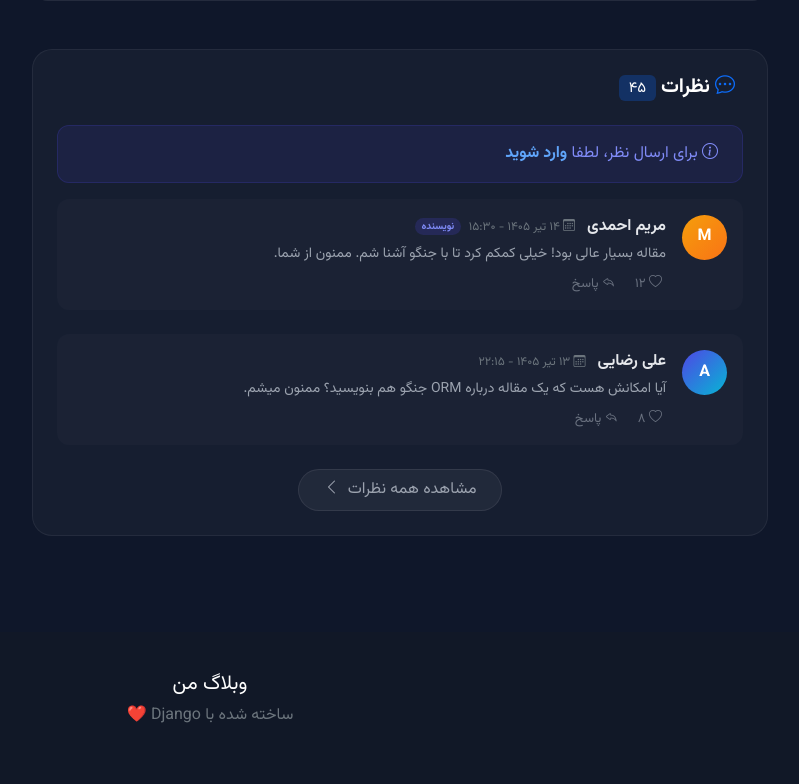
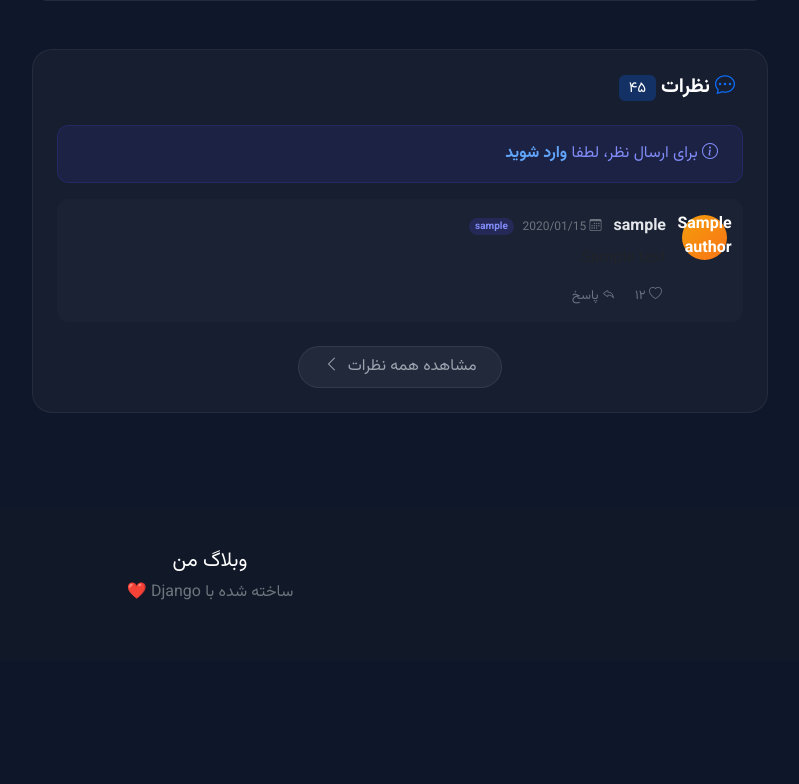
Before and after one commit to behrouzyou/My_Blog_Django, a Django app: template templates/article_detail.html in a window 1280 px wide. Shown: the part 1438-2222 px from the top of the page, without its empty margins (430-1229 px from the left). After the commit the page ends 2038 px from the top, so only its background shows below. Run offline with Django 5.2, Linux system fonts and the light colour scheme; the template is opened without the code that fills it: most values are stand-ins (such as "Sample title", 1, 10 or a date in 2020); grey boxes marked "Sample" are stand-in pictures.

Commit message:
comments section (model,view,template,adminmodel) done

```diff
--- a/templates/article_detail.html
+++ b/templates/article_detail.html
@@ -160,6 +160,7 @@
                         {% if user.is_authenticated %}
                             <form method="post" class="mb-4">
                                 {% csrf_token %}
+                                {{ comment_form.as_p }}
                                 <div class="mb-3">
                                     <label for="comment" class="form-label text-white-50" style="font-size: 14px;">
                                         <i class="bi bi-pencil me-1"></i> نظر خود را بنویسید
@@ -176,31 +177,33 @@
                             <div class="alert" style="background: rgba(79, 70, 229, 0.1); border: 1px solid rgba(79, 70, 229, 0.2); border-radius: 12px; color: #818cf8;">
                                 <i class="bi bi-info-circle me-2"></i>
                                 برای ارسال نظر، لطفا
-                                <a href="#" class="fw-bold text-decoration-none" style="color: #60a5fa;">وارد شوید</a>
+                                <a href="{% url 'account_login' %}?next{{request.path}}" class="fw-bold text-decoration-none" style="color: #60a5fa;">وارد شوید</a>
                             </div>
                         {% endif %}
 
                         <!-- لیست نظرات -->
                         <div class="comments-list">
                             <!-- نظر اول -->
-                            <div class="d-flex gap-3 mb-4 p-3" style="background: rgba(255,255,255,0.02); border-radius: 12px; transition: 0.3s;">
+
+                            {% for comment in comments %}
+                                                            <div class="d-flex gap-3 mb-4 p-3" style="background: rgba(255,255,255,0.02); border-radius: 12px; transition: 0.3s;">
                                 <div class="flex-shrink-0">
                                     <div class="avatar-sm" style="width: 45px; height: 45px; background: linear-gradient(135deg, #f59e0b, #f97316); border-radius: 50%; display: flex; align-items: center; justify-content: center; font-weight: 700; color: white; font-size: 16px;">
-                                        M
+                                        {{comment.author.usename}}
                                     </div>
                                 </div>
                                 <div class="flex-grow-1">
                                     <div class="d-flex flex-wrap align-items-center gap-2 mb-1">
-                                        <span class="fw-bold" style="color: #e5e7eb;">مریم احمدی</span>
+                                        <span class="fw-bold" style="color: #e5e7eb;">{{comment.author.username}}</span>
                                         <span class="text-secondary" style="font-size: 12px;">
-                                            <i class="bi bi-calendar3 me-1"></i> ۱۴ تیر ۱۴۰۵ - ۱۵:۳۰
+                                            <i class="bi bi-calendar3 me-1"></i> {{comment.created_at|date:"Y/m/d"}}
                                         </span>
                                         <span class="badge" style="background: rgba(79, 70, 229, 0.2); color: #818cf8; font-size: 10px; border-radius: 30px;">
-                                            نویسنده
+                                            {{comment.author.username}}
                                         </span>
                                     </div>
                                     <p style="color: #9ca3af; margin-bottom: 8px; font-size: 14px; line-height: 1.7;">
-                                        مقاله بسیار عالی بود! خیلی کمکم کرد تا با جنگو آشنا شم. ممنون از شما.
+                                      {{comment.body|linebreaks}}
                                     </p>
                                     <div class="d-flex gap-3" style="font-size: 13px;">
                                         <a href="#" class="text-decoration-none" style="color: #6b7280; transition: 0.3s;">
@@ -212,34 +215,13 @@
                                     </div>
                                 </div>
                             </div>
+                            {% empty %}
+                            <p style="color: #9ca3af; margin-bottom: 8px; font-size: 14px; line-height: 1.7;">
+                                      نظری ثبت نشده است
+                                    </p>
+                            {% endfor %}
 
-                            <!-- نظر دوم -->
-                            <div class="d-flex gap-3 mb-4 p-3" style="background: rgba(255,255,255,0.02); border-radius: 12px; transition: 0.3s;">
-                                <div class="flex-shrink-0">
-                                    <div class="avatar-sm" style="width: 45px; height: 45px; background: linear-gradient(135deg, #4f46e5, #06b6d4); border-radius: 50%; display: flex; align-items: center; justify-content: center; font-weight: 700; color: white; font-size: 16px;">
-                                        A
-                                    </div>
-                                </div>
-                                <div class="flex-grow-1">
-                                    <div class="d-flex flex-wrap align-items-center gap-2 mb-1">
-                                        <span class="fw-bold" style="color: #e5e7eb;">علی رضایی</span>
-                                        <span class="text-secondary" style="font-size: 12px;">
-                                            <i class="bi bi-calendar3 me-1"></i> ۱۳ تیر ۱۴۰۵ - ۲۲:۱۵
-                                        </span>
-                                    </div>
-                                    <p style="color: #9ca3af; margin-bottom: 8px; font-size: 14px; line-height: 1.7;">
-                                        آیا امکانش هست که یک مقاله درباره ORM جنگو هم بنویسید؟ ممنون میشم.
-                                    </p>
-                                    <div class="d-flex gap-3" style="font-size: 13px;">
-                                        <a href="#" class="text-decoration-none" style="color: #6b7280; transition: 0.3s;">
-                                            <i class="bi bi-heart me-1"></i> ۸
-                                        </a>
-                                        <a href="#" class="text-decoration-none" style="color: #6b7280; transition: 0.3s;">
-                                            <i class="bi bi-reply me-1"></i> پاسخ
-                                        </a>
-                                    </div>
-                                </div>
-                            </div>
+
 
                             <!-- دکمه مشاهده بیشتر -->
                             <div class="text-center mt-3">
--- a/templates/index.html
+++ b/templates/index.html
@@ -112,8 +112,9 @@
               >{{ article.author.username }}</a
             >
             <span style="color: #6b7280; font-size: 13px; margin-right: 10px">
-              <i class="bi bi-calendar3 me-1"></i> {{
-              article.created_at|date:'Y/m/d' }}
+              <i class="bi bi-calendar3 me-1">
+                {{article.created_at|date:'Y/m/d'}}
+              </i>
             </span>
           </div>
         </div>
```
Also changed, not shown: blog/admin.py (+12 -1 lines), blog/forms.py (+13 -1 lines), blog/views.py (+30 -4 lines), blog/models.py (line endings or trailing spaces).
